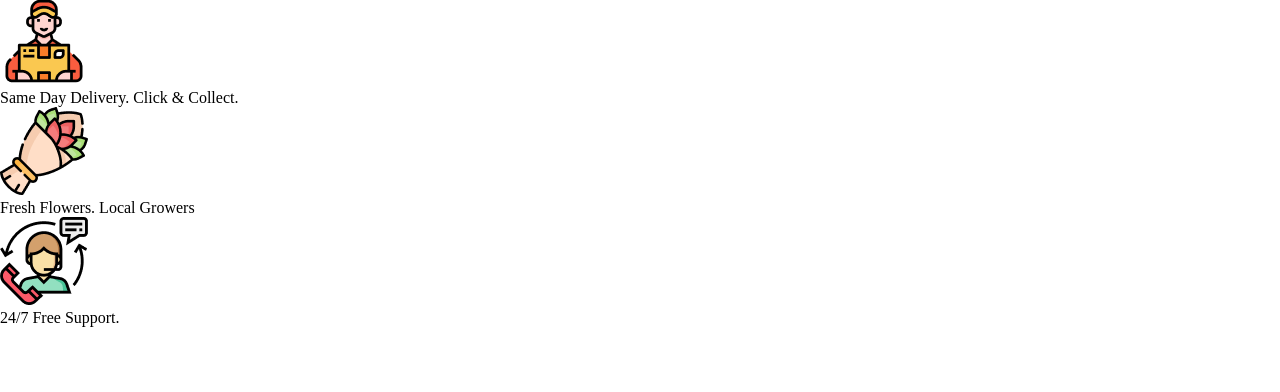
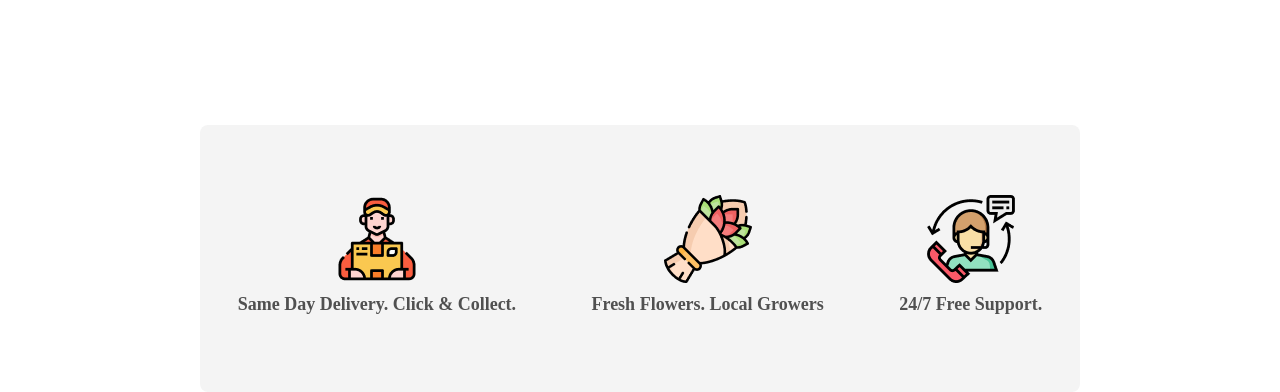
Before and after one commit to sadmanistry/assignment-1, a plain HTML site: page index.html in a window 1280 px wide. Shown: the part 1534-1926 px from the top of the page. Before the commit the page ends 1861 px from the top, so only its background shows below. Drawn offline with Linux system fonts and the light colour scheme.

Commit message:
support info complete

```diff
--- a/CSS/style.css
+++ b/CSS/style.css
@@ -94,3 +94,26 @@ header{
     line-height: 35px;
     text-decoration-line: underline;
 }
+/* support section */
+
+.support-info{
+    display: flex;
+    background-color: #2727270D;
+    border-radius: 8px;
+    justify-content: space-around;
+    text-align: center;
+    padding: 70px 0px 70px 0px;
+    margin-left: 200px;
+    margin-right: 200px;
+    margin-top: 128px;
+    align-items: center;
+
+}
+.support-text{
+    color: #272727CC;
+    text-align: center;
+    font-size: 18px;
+    font-style: normal;
+    font-weight: 600;
+    line-height: 35px;
+}
--- a/index.html
+++ b/index.html
@@ -52,16 +52,16 @@
 
             <div class="support-info">
                 <div>
-                    <img src="./Flower Asset/Group 57.png" alt="">
-                    <p>Same Day Delivery. Click & Collect.</p>
+                    <img src="./Flower Asset/Group 57.png" alt="" width="88" height="88">
+                    <p class="support-text">Same Day Delivery. Click & Collect.</p>
                 </div>
                 <div>
-                    <img src="./Flower Asset/Group 58.png" alt="">
-                    <p>Fresh Flowers. Local Growers</p>
+                    <img src="./Flower Asset/Group 58.png" alt="" width="88" height="88">
+                    <p class="support-text">Fresh Flowers. Local Growers</p>
                 </div>
                 <div>
-                    <img src="./Flower Asset/Group 59.png" alt="">
-                    <p>24/7 Free Support.</p>
+                    <img src="./Flower Asset/Group 59.png" alt="" width="88" height="88">
+                    <p class="support-text">24/7 Free Support.</p>
                 </div>
             </div>
         </section>
```
